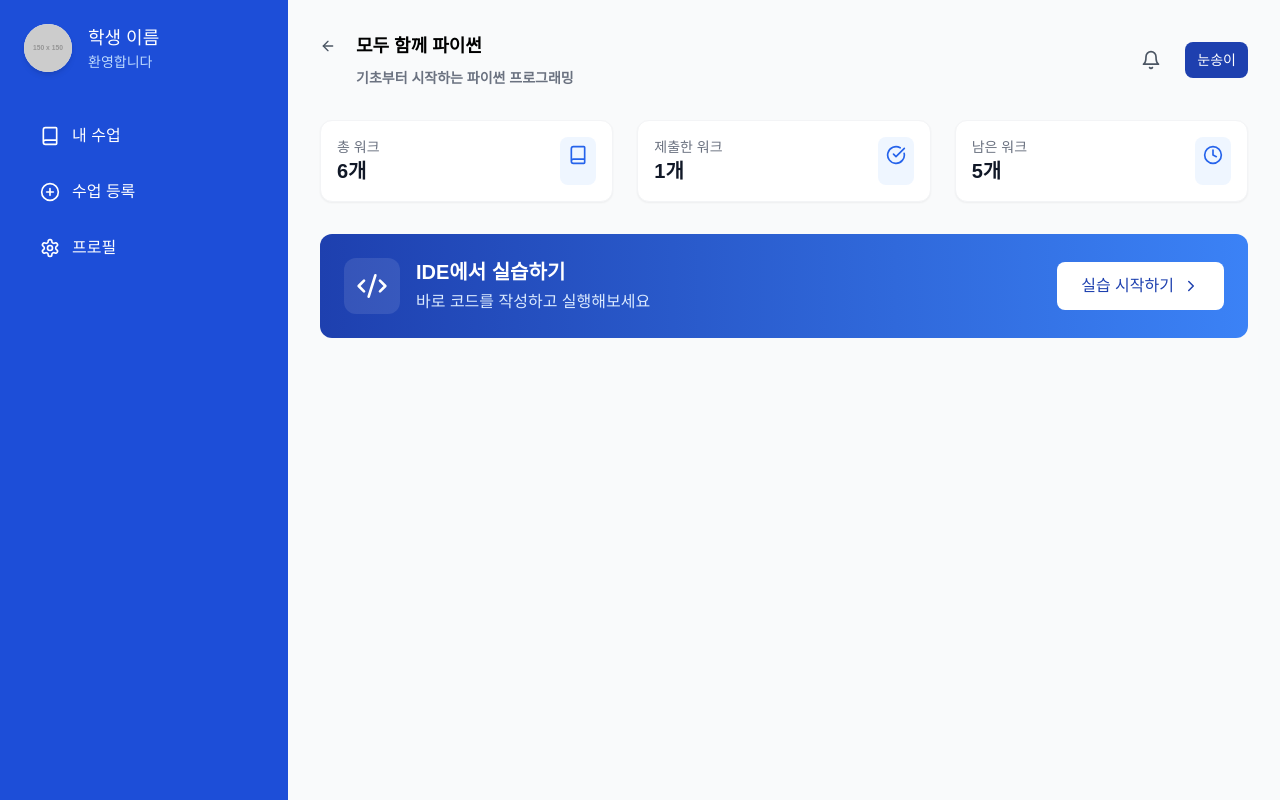
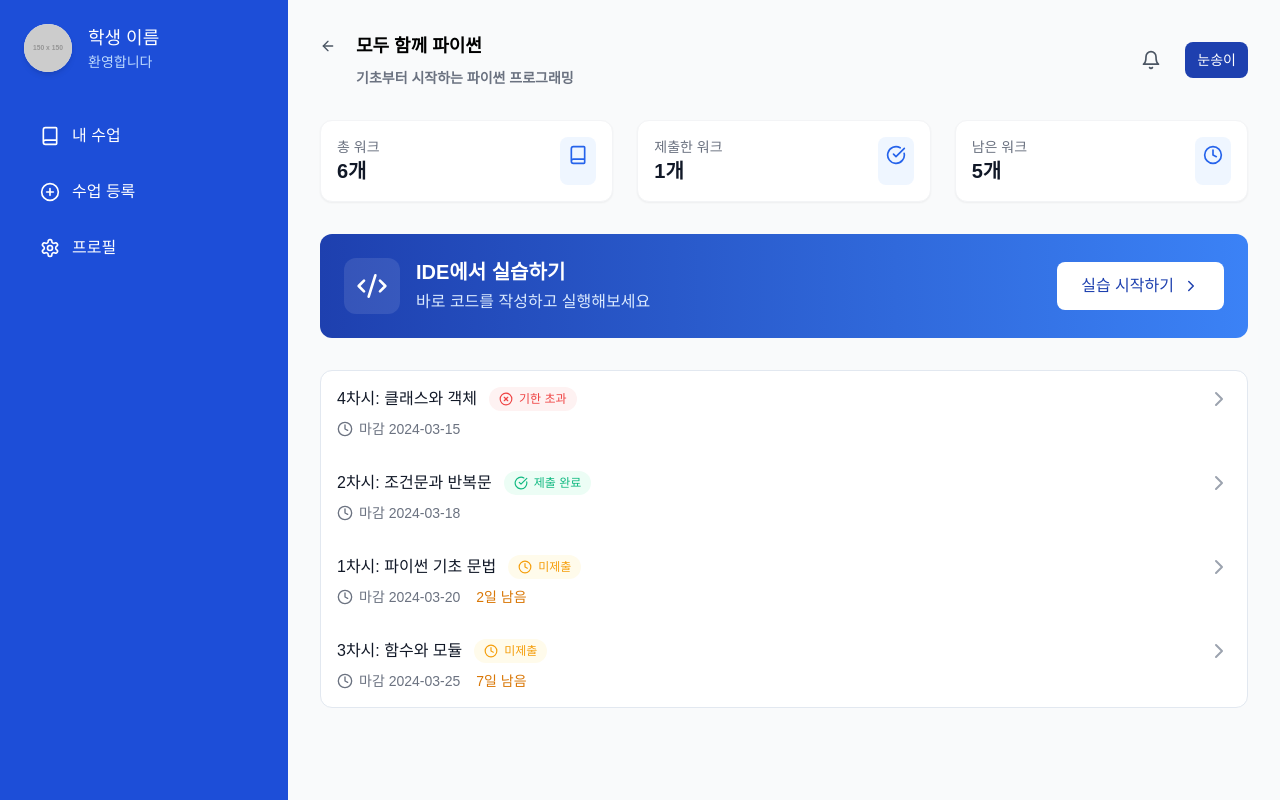
Before and after one commit to 9oormthon-univ/2024_DANPOON_TEAM_25_FE, a Next.js app: page /student/courses/1 in a window 1280 px wide. Built offline with nearby package versions, Linux system fonts and the light colour scheme.

Commit message:
[feat] CourseDetail 페이지 컴포넌트 퍼블리싱 완료

```diff
--- a/src/pages/student/courses/[courseId]/index.tsx
+++ b/src/pages/student/courses/[courseId]/index.tsx
@@ -3,8 +3,59 @@ import { StudentSidebar } from '@/components/sidebar/StudentSidebar';
 import { PageHeader } from '@/components/layout/PageHeader/PageHeader';
 import StatCard from '@/components/common/Card/StatsCard';
 import PracticeButton from '@/components/common/Button/PracticeButton';
+import { Card } from '@/components/common/Card/Card';
+import { useState } from 'react';
+import WorkItem from '@/components/layout/Work/WorkItem';
+
+interface Work {
+  id: number;
+  title: string;
+  dueDate: string;
+  remainingDays: number;
+  status: 'submitted' | 'pending' | 'late';
+}
 
 const CourseDetail = () => {
+  const [sortType, setSortType] = useState<'deadline' | 'submission'>('deadline');
+  const [showAllWorks, setShowAllWorks] = useState(false);
+
+  const works: Work[] = [
+    {
+      id: 1,
+      title: '1차시: 파이썬 기초 문법',
+      dueDate: '2024-03-20',
+      remainingDays: 2,
+      status: 'pending' as const,
+    },
+    {
+      id: 2,
+      title: '2차시: 조건문과 반복문',
+      dueDate: '2024-03-18',
+      remainingDays: 0,
+      status: 'submitted' as const,
+    },
+    {
+      id: 3,
+      title: '3차시: 함수와 모듈',
+      dueDate: '2024-03-25',
+      remainingDays: 7,
+      status: 'pending' as const,
+    },
+    {
+      id: 4,
+      title: '4차시: 클래스와 객체',
+      dueDate: '2024-03-15',
+      remainingDays: -3,
+      status: 'late' as const,
+    },
+  ].sort((a, b) => {
+    if (sortType === 'submission') {
+      const order: Record<Work['status'], number> = { pending: 0, late: 1, submitted: 2 };
+      return order[a.status] - order[b.status];
+    }
+    return a.remainingDays - b.remainingDays;
+  });
+
   return (
     <div className="min-h-screen bg-gray-50">
       <StudentSidebar />
@@ -25,6 +76,11 @@ const CourseDetail = () => {
           </div>
         </div>
         <PracticeButton url="#" />
+        <Card>
+          {works.map((work) => (
+            <WorkItem key={work.id} {...work} />
+          ))}
+        </Card>
       </div>
     </div>
   );
```
Lines whose indentation alone changed are shown as unchanged.
